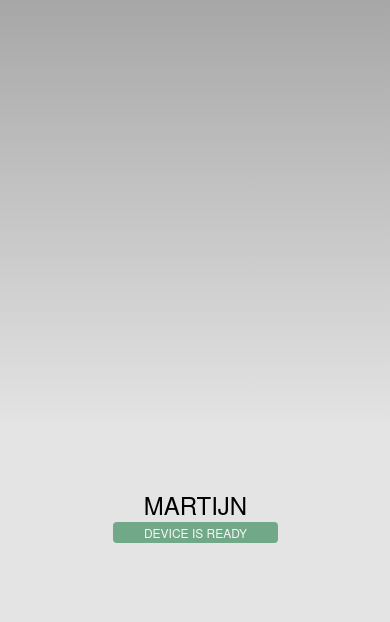
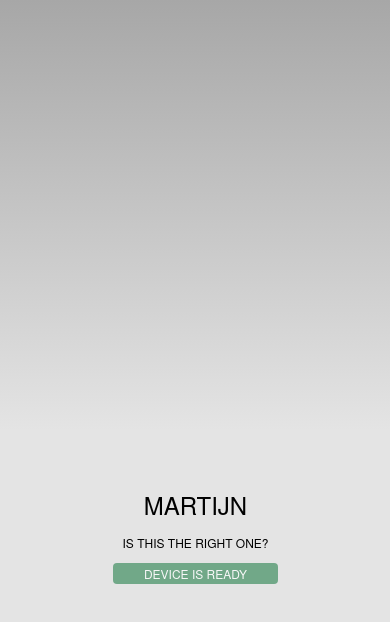
Before and after one commit to mmaartijn/UitwerkingenWeek1, a plain HTML site: page www/index.html in a window 390 px wide. Drawn offline with Linux system fonts and the light colour scheme; some packages are replaced by stand-ins of ours.

Commit message:
Splasscreen

```diff
--- a/config.xml
+++ b/config.xml
@@ -47,7 +47,10 @@
     <gap:plugin name="org.apache.cordova.vibration" />
     -->
     <icon src="res/icon/icon.png" />
+
     <gap:splash src="res/screen/splash.jpg" />
+    <preference name="SplashScreen" value="screen"/>
+    <preference name="SplashScreenDelay" value="10000"/>
 
     <access origin="*" />
 </widget>
--- a/www/index.html
+++ b/www/index.html
@@ -32,6 +32,7 @@
     <body>
         <div class="app">
             <h1>Martijn</h1>
+            <p>Is this the right one?</p>
             <div id="deviceready" class="blink">
                 <p class="event listening">Connecting to Device</p>
                 <p class="event received">Device is Ready</p>
```
Also changed, not shown: 2 other files.
